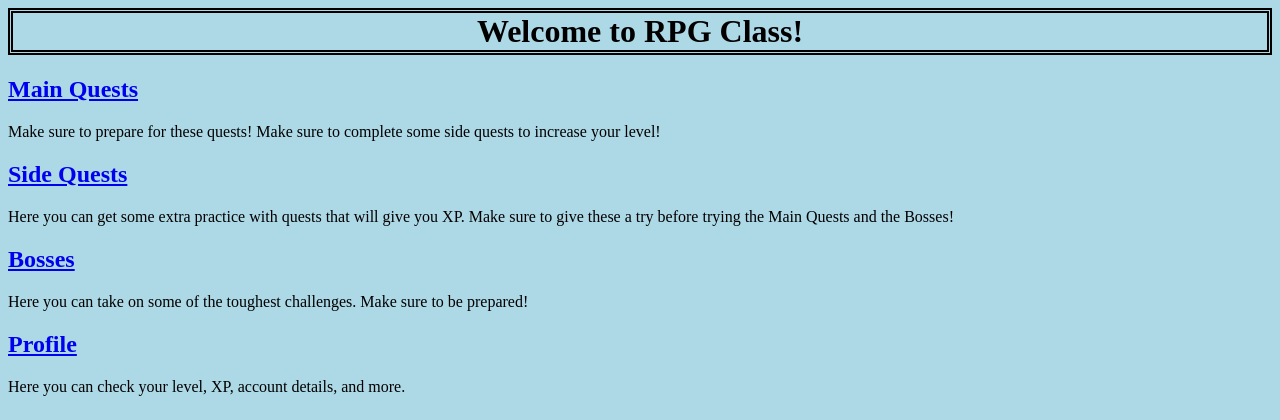
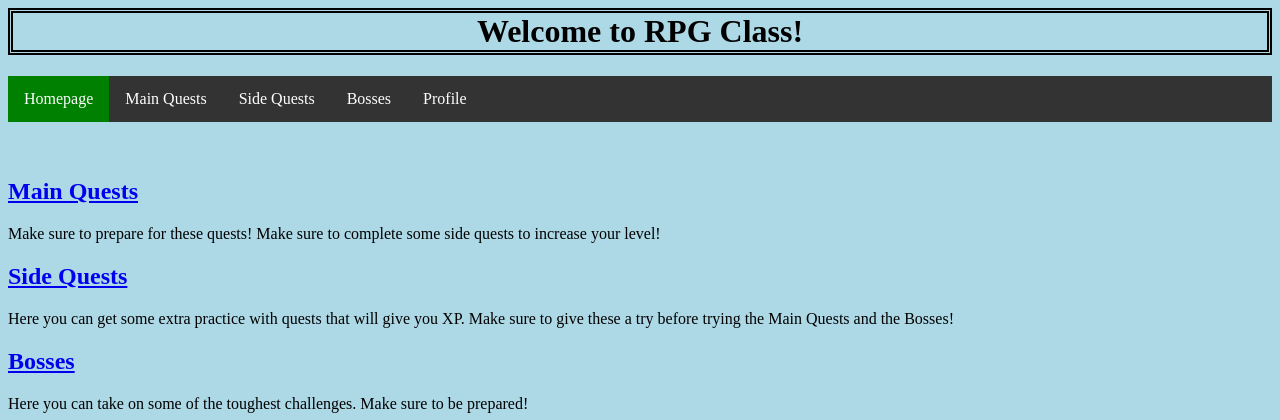
Before and after one commit to Yamarik1/CMSC447-RPG-04, a Django app: template RPGClass/homepage/templates/homepage/menu.html in a window 1280 px wide. Shown: the top 420 px of the page. Run offline with Django 3.2, Linux system fonts and the light colour scheme; the template is opened without the code that fills it, so the values that code supplies are empty.

Commit message:
Added a navigation bar to the homepage that can be applied to other pages as necessary.

```diff
--- a/RPGClass/homepage/static/homepage/style.css
+++ b/RPGClass/homepage/static/homepage/style.css
@@ -5,10 +5,36 @@ body {
 h1{
     color: black;
     text-align: center;
-    border: double 5px black
+    border: double 5px black;
 
 }
 
-li a {
-    color: green;
+ul {
+  list-style-type: none;
+  margin: 0;
+  padding: 0;
+  overflow: hidden;
+  background-color: #333;
+
 }
+
+li {
+    display: inline;
+    float: left
+}
+
+li a.nav {
+  display: block;
+  color: white;
+  text-align: center;
+  padding: 14px 16px;
+  text-decoration: none;
+}
+
+li a:hover {
+  background-color: black;
+}
+
+.active {
+  background-color: green;
+}
--- a/RPGClass/homepage/templates/homepage/menu.html
+++ b/RPGClass/homepage/templates/homepage/menu.html
@@ -3,6 +3,17 @@
 <link rel="stylesheet" type="text/css" href="{% static 'homepage/style.css' %}">
 
 <h1>Welcome to RPG Class!</h1>
+
+<ul>
+    <li><a class = "nav active" href="/homepage/">Homepage</a></li>
+    <li><a class = "nav" href="/homepage/mainquest/">Main Quests</a> </li>
+    <li><a class = "nav" href="/homepage/sidequest/">Side Quests</a> </li>
+    <li><a class = "nav" href="/homepage/bosses/">Bosses</a> </li>
+    <li><a class = "nav" href="/homepage/profile/">Profile</a> </li>
+</ul>
+
+<br>
+<br>
 
 <h2><a href="/homepage/mainquest/">Main Quests</a> </h2>
 <p>Make sure to prepare for these quests! Make sure to complete some side quests to increase your level! </p>
```
